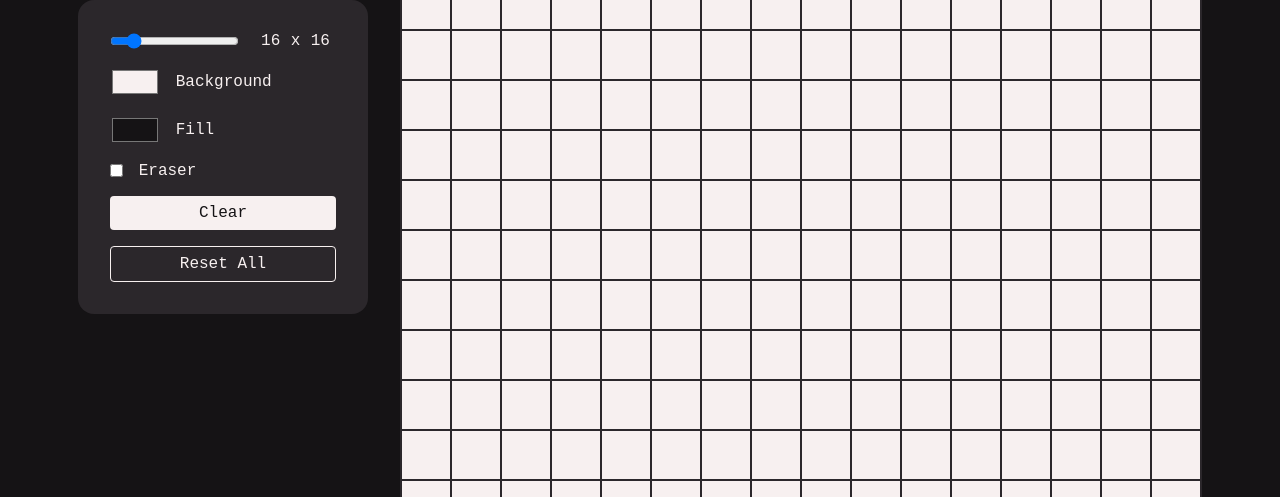
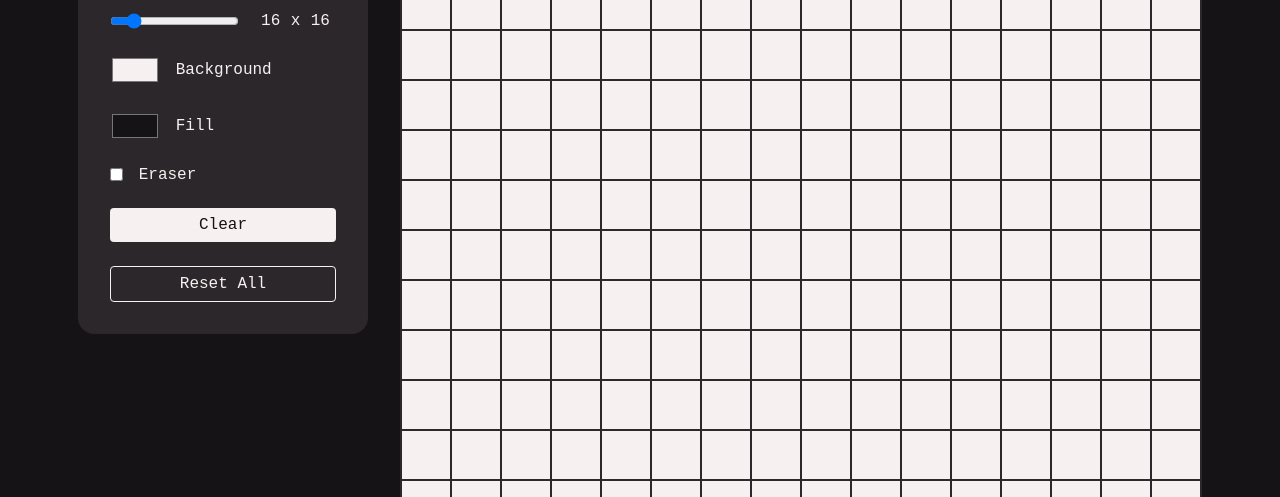
Before and after one commit to elenanelmes/etch-a-sketch, a plain HTML site: page index.html in a window 1280 px wide. Shown: the part 303-800 px from the top of the page. Drawn offline with Linux system fonts and the light colour scheme; a web font is replaced by a local one.

Commit message:
update setting layout

```diff
--- a/index.html
+++ b/index.html
@@ -30,12 +30,14 @@
                         <input id="fill" type="color"></input>
                         <label for="fill">Fill</label>
                     </div>
-                    <div class="setting">
-                        <input id="eraser" name="eraser" type="checkbox" value="Eraser"></input>
-                        <label for="eraser">Eraser</label>
+                    <div>
+                        <div class="setting">
+                            <input id="eraser" name="eraser" type="checkbox" value="Eraser"></input>
+                            <label for="eraser">Eraser</label>
+                        </div>
+                        <button id="btn-clear" class="btn-primary">Clear</button>
+                        <button id="btn-reset" class="btn-secondary">Reset All</button>
                     </div>
-                    <button id="btn-clear" class="btn-primary">Clear</button>
-                    <button id="btn-reset" class="btn-secondary">Reset All</button>
                 </div>
             </div>
         </div>
--- a/styles.css
+++ b/styles.css
@@ -14,7 +14,7 @@
 }
 
 * {
-    box-sizing: content-box;
+    box-sizing: border-box;
     font-family: "Chivo Mono", monospace;
     margin: 0;
     padding: 0;
@@ -55,7 +55,7 @@ html {
     border-radius: var(--border-radius-lg);
     display: flex;
     flex-direction: column;
-    gap: calc(var(--space) * 1);
+    gap: calc(var(--space) * 1.5);
     justify-content: center;
     padding: calc(var(--space) * 2);
 
@@ -63,6 +63,12 @@ html {
         align-items: center;
         display: flex;
         gap: calc(var(--space) * 1);
+    }
+
+    div:last-child {
+        display: inherit;
+        flex-direction: column;
+        gap: inherit;
     }
 }
 
@@ -79,6 +85,7 @@ html {
 
 #grid {
     border: var(--border-width) var(--border-style) var(--bg-container);
+    box-sizing: content-box;
     border-radius: var(--border-radius-xl);
     display: flex;
     flex-wrap: wrap;
@@ -123,7 +130,7 @@ input {
 button {
     border-radius: var(--border-radius-sm);
     font-size: 1rem;
-    padding: calc(var(--space) * 0.5);
+    padding: calc(var(--space) * 0.5) calc(var(--space) * 1);
 }
 
 input[type="color"] {
@@ -136,3 +143,15 @@ input[type="color"] {
     padding-inline: 0;
     block-size: var(--size);
 }
+
+@media (max-width: 1200px) {
+    #settings {
+        flex-direction: row;
+        flex-wrap: wrap;
+        width: 800px;
+
+        div:last-child {
+            flex-direction: row;
+        }
+    }
+}
```
